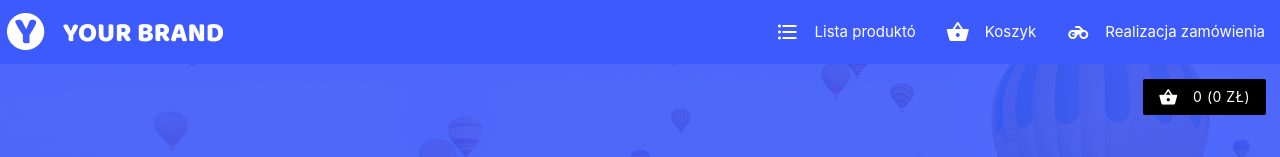
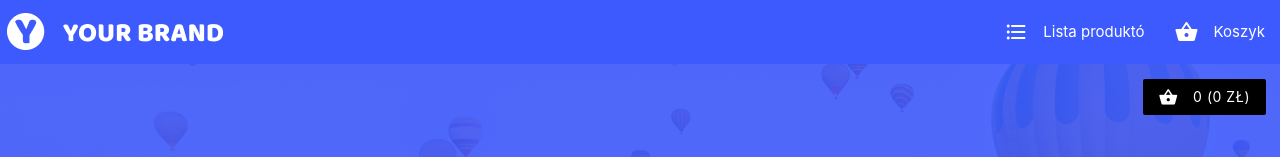
Before and after one commit to tomasz-strefa/i-shop, an Angular app: page /product-list in a window 1280 px wide. Shown: the top 157 px of the page. Built offline with nearby package versions, Linux system fonts and the light colour scheme; no server answers.

Commit message:
Update app.component.html

```diff
--- a/src/app/app.component.html
+++ b/src/app/app.component.html
@@ -5,7 +5,7 @@
     <ul id="nav-mobile" class="right hide-on-med-and-down">
       <li><a class="menu_button" [routerLink] = "'/product-list'">Lista produktó <i class="material-icons left">format_list_bulleted</i></a></li>
       <li><a class="menu_button" [routerLink] = "'/shopping-cart'">Koszyk <i class="material-icons left">shopping_basket</i></a></li>
-      <li><a class="menu_button" [routerLink] = "'/order'">Realizacja zamówienia <i class="material-icons left">motorcycle</i></a></li>
+      <!--<li><a class="menu_button" [routerLink] = "'/order'">Realizacja zamówienia <i class="material-icons left">motorcycle</i></a></li>-->
     </ul>
   </div>
 </nav>
```
